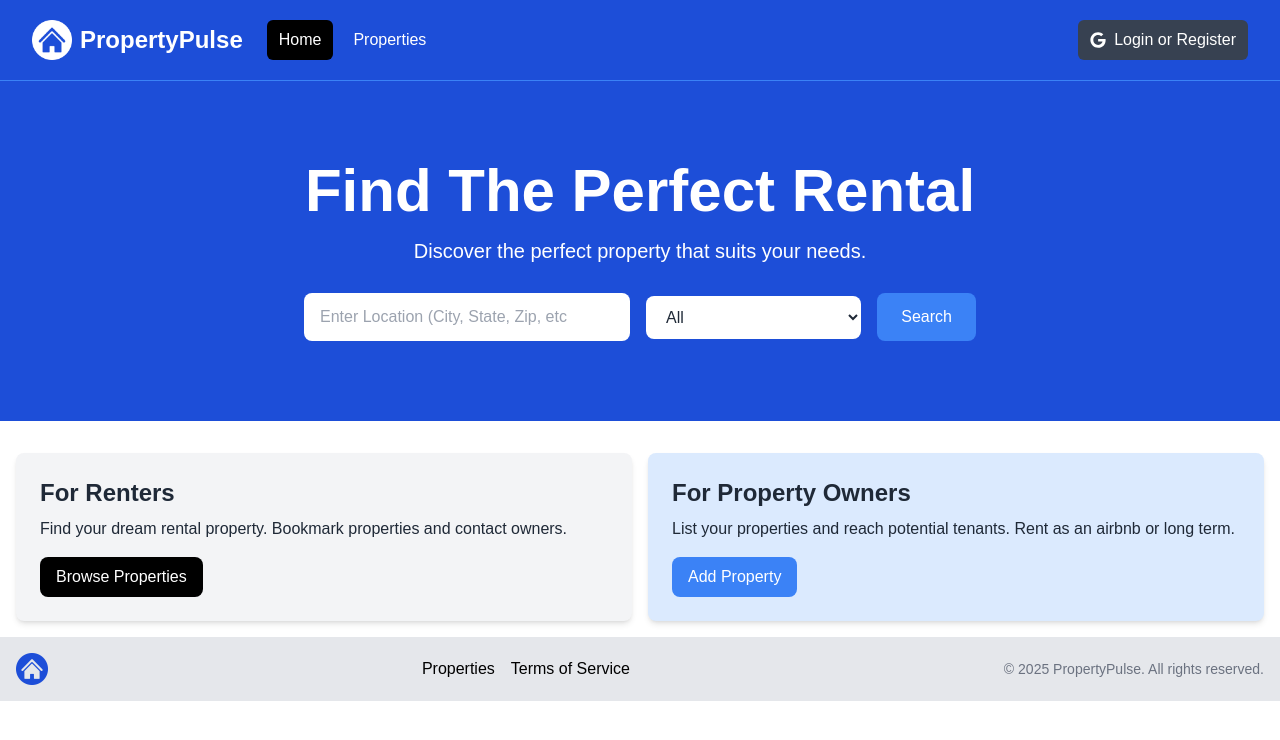
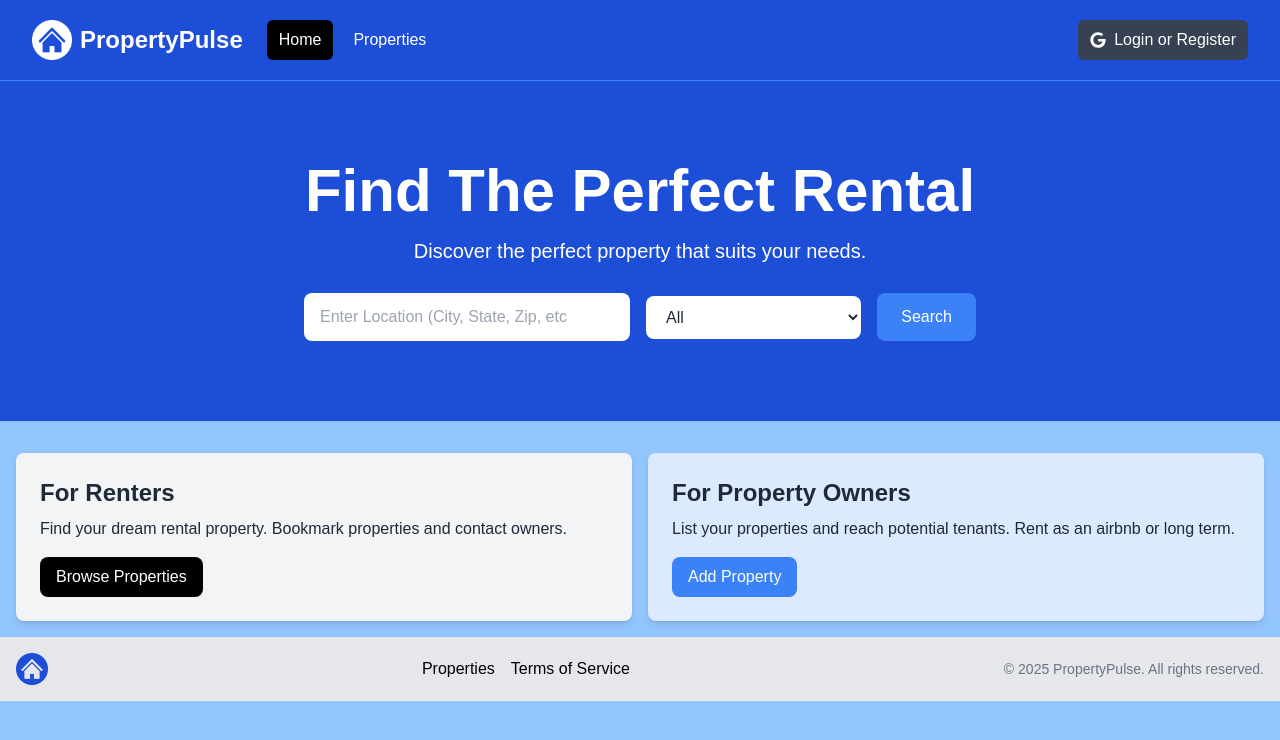
Before and after one commit to codiemaureen/PropertyPulse, a Next.js app: page / in a window 1280 px wide. Shown: the top 740 px of the page. Built offline with nearby package versions, Linux system fonts and the light colour scheme.

Commit message:
Style: adding background color

```diff
--- a/app/layout.jsx
+++ b/app/layout.jsx
@@ -11,7 +11,7 @@ export const metadata = {
 
 const MainLayout = ({children}) => {
  return (<html>
-  <body className='bg-white-500'>
+  <body className='bg-blue-300'>
    <main>
     <NavBar />
     {children}
```
